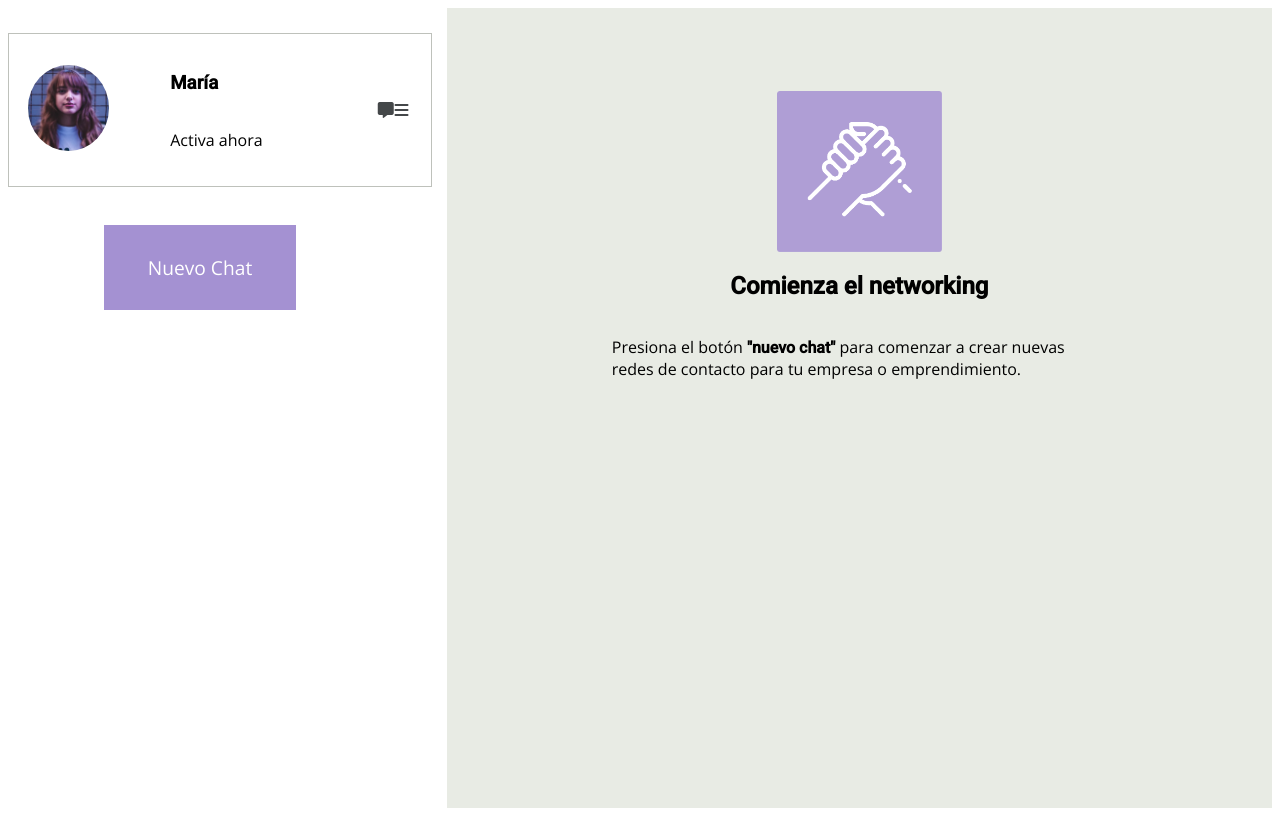
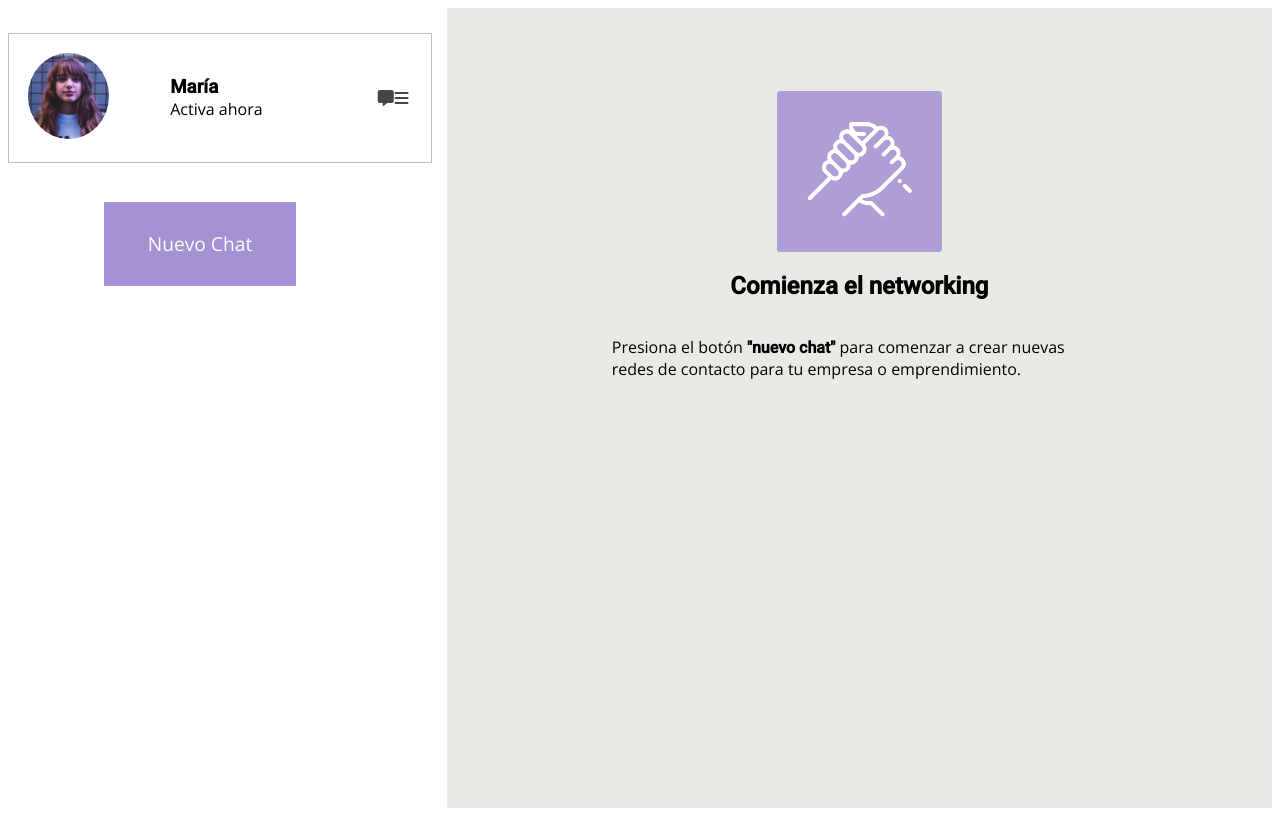
Before and after one commit to davidlealo/sistemamensajeria, a plain HTML site: page index.html in a window 1280 px wide. Drawn offline with nearby package versions, Linux system fonts and the light colour scheme.

Commit message:
Reducción de estapcio entre h3 y p en el nombre del usuario

```diff
--- a/assets/css/style.css
+++ b/assets/css/style.css
@@ -116,3 +116,12 @@ margin-left: 3%;
 strong{
     font-family: 'Roboto';
 }
+
+.name-user h3{
+    padding: 0px;
+    margin: 0px;
+}
+.name-user p{
+    padding: 0px;
+    margin: 0px;
+}
```
